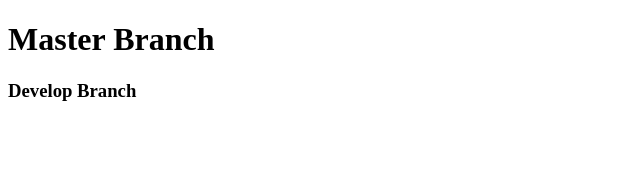
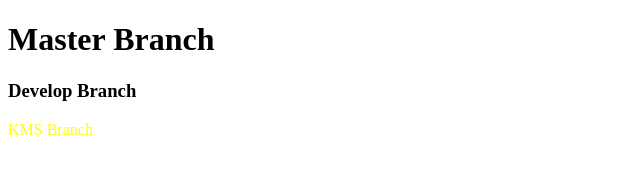
Before and after one commit to Stokris/testGit, a plain HTML site: page index.html in a window 1280 px wide. Shown: the whole page, without its empty margins (0-640 px from the left). Drawn offline with Linux system fonts and the light colour scheme.

Commit message:
color change

```diff
--- a/index.html
+++ b/index.html
@@ -9,5 +9,6 @@
 <body>
     <h1>Master Branch</h1>
     <h3>Develop Branch</h3>
+    <p style="color: yellow">KMS Branch</p>
 </body>
 </html>
```
